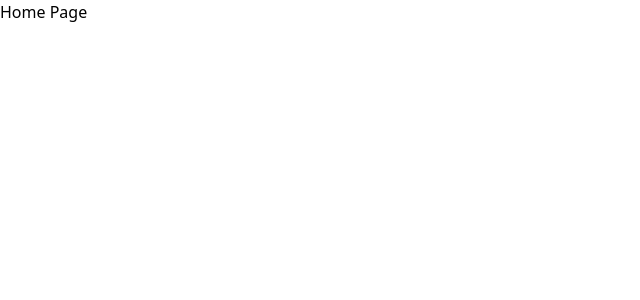
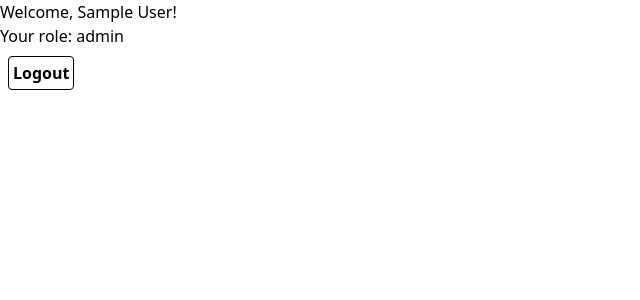
Before and after one commit to simonslavik/try, a React (Vite) app in the folder react-project/: page / in a window 1280 px wide. Shown: the top 300 px of the page, without its empty margins (0-640 px from the left). Built offline with nearby package versions, Linux system fonts and the light colour scheme; sample sign-in values are in the browser's storage.

Commit message:
finished auth logic

```diff
--- a/react-project/src/pages/home/index.jsx
+++ b/react-project/src/pages/home/index.jsx
@@ -1,7 +1,25 @@
+import AuthContext from '../../context';
+import { useContext } from 'react';
+
+
+
+
+
 const Home = () => {
+    const { auth, logout } = useContext(AuthContext);
     return (
         <div>
-            Home Page
+            {auth.user ? (
+                <div>
+                    <h1>Welcome, {auth.user.name}!</h1>
+                    <p>Your role: {auth.user.role}</p>
+                    <button className='cursor-pointer border rounded hover:text-gray-500 font-semibold p-1 m-2' onClick={() => logout()}>
+                        Logout
+                    </button>
+                </div>
+            ) : (
+                <h1>Welcome to the Home Page!</h1>
+            )}
         </div>
     );
 };
```
Also changed, not shown: 2 other files (tests, documents, lock files or other folders).
